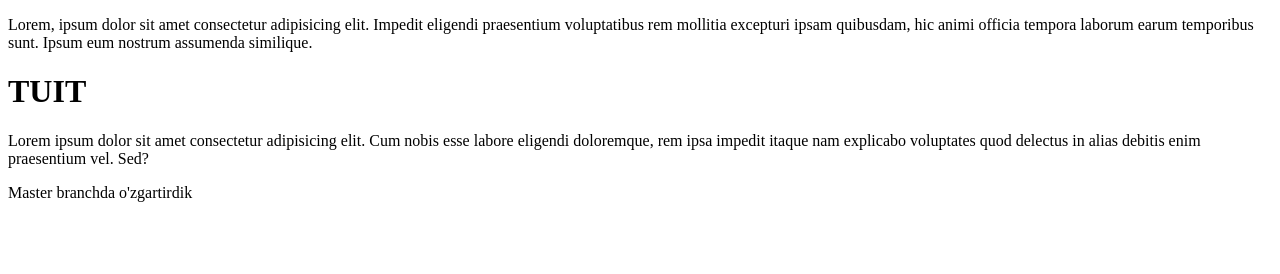
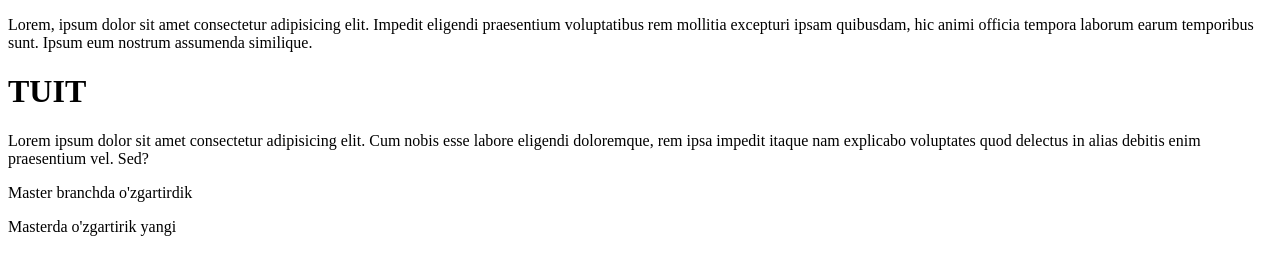
Before and after one commit to Asqar0099/git_lesson1, a plain HTML site: page index.html in a window 1280 px wide. Drawn offline with Linux system fonts and the light colour scheme.

Commit message:
masterda yangi o'zgarish

```diff
--- a/index.html
+++ b/index.html
@@ -22,7 +22,9 @@
     <p>
         Master branchda o'zgartirdik
     </p>
-
+   <div>
+    Masterda o'zgartirik yangi
+   </div>
 </head>
 <body>
 
```
